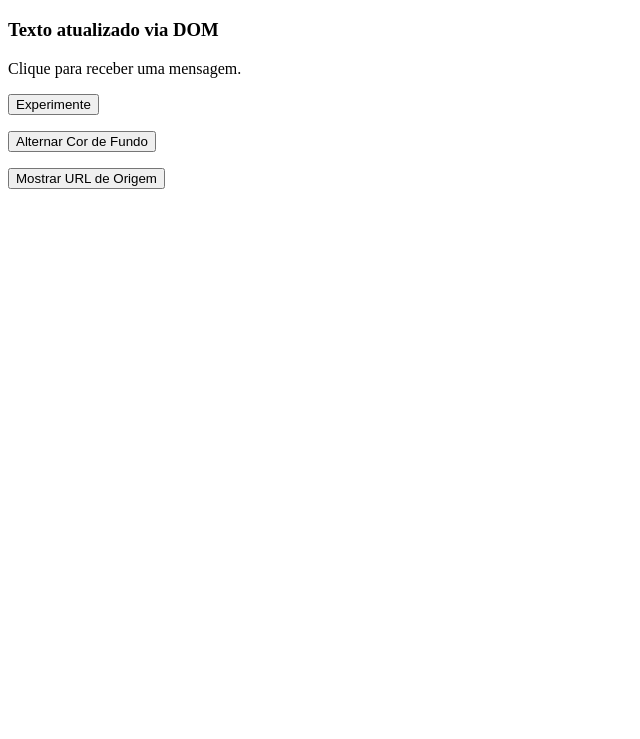
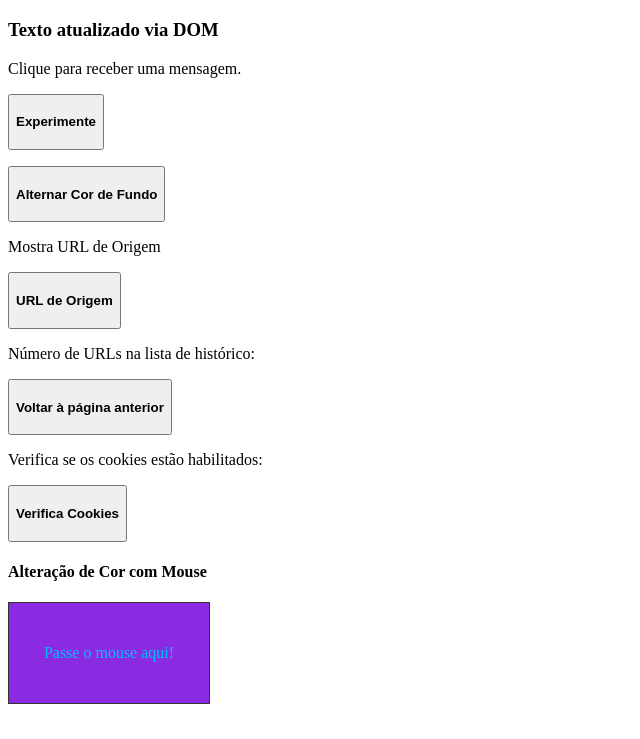
Before and after one commit to CaroliisRibeiro/JavaScript-Document-Object-Model-e-Evento, a plain HTML site: page index.html in a window 1280 px wide. Shown: the part 61-800 px from the top of the page, without its empty margins (0-640 px from the left). Drawn offline with Linux system fonts and the light colour scheme.

Commit message:
atividade finalizada 01

```diff
--- a/index.html
+++ b/index.html
@@ -4,22 +4,69 @@
     <meta charset="UTF-8">
     <meta name="viewport" content="width=device-width, initial-scale=1.0">
     <title>Carol Ribeiro</title>
+
+    <style>
+        /* Estilo para a caixa */
+        #caixa {
+            width: 200px;
+            height: 100px;
+            background-color: blueviolet;
+            color: red;
+            display: flex;
+            align-items: center;
+            justify-content: center;
+            border: 1px solid #333;
+            font-size: 16px;
+        }
+    </style>
+
 </head>
+
 <body>
     <h1 id = 'texto'> Texto Original</h1>
     <h3> Texto atualizado via DOM</h3>
 
     <p>Clique para receber uma mensagem.</p>
-    <button onclick="alertaTexto()">Experimente</button>
+    <button onclick="alertaTexto()"><h4>Experimente</h4></button>
     <p id = "texto"></p>
 
-    <button onclick="alteraCor()">Alternar Cor de Fundo</button>
+    <button onclick="alteraCor()"><h4>Alternar Cor de Fundo</h4></button>
 
 
-    <p id = "textoUrl"></p>
-    <button type="button" onclick="exibeURLAtual()">Mostrar URL de Origem</button>
+    <p id="texto3">Mostra URL de Origem</p>
+
+    <button type="button" onclick="exibeURLAtual()"><h4>URL de Origem</h4></button>
+
+    <p id = "textoUrl">Número de URLs na lista de histórico:</p>
+
+    <button type="button" onclick="voltaPagina()"><h4>Voltar à página anterior</h4></button>
 
 
+
+    <p>Verifica se os cookies estão habilitados:</p>
+    <button type="button" onclick="verificaCookies()"><h4>Verifica Cookies</h4></button>
+
+
+ <style>
+        /* Estilo para a caixa */
+        #caixa {
+            width: 200px;
+            height: 100px;
+            background-color: blueviolet;
+            color: DeepSkyBlue	;
+            display: flex;
+            align-items: center;
+            justify-content: center;
+            border: 1px solid #333;
+            font-size: 16px;
+        }
+    </style>
+
+    <h4>Alteração de Cor com Mouse</h4>
+
+    <div id="caixa" onmouseover="mudarCor()" onmouseout="restaurarCor()">
+        Passe o mouse aqui!
+    </div>
 
     <script src='teste.js'></script>
 
--- a/teste.js
+++ b/teste.js
@@ -4,7 +4,6 @@ function alertaTexto(){
 
         alert("Bem-vinde ao nosso site!");
       }
-
 
 
 function alteraCor() {
@@ -15,11 +14,11 @@ function alteraCor() {
         }
       }
 
-      function exibeURLAtual(){
-        alert("Mostrar URL");
-        let origin = window.location.origin;
+function exibeURLAtual(){
+  alert("Mostrar URL");
+    let origin = window.location.origin;
 
-        let novoParagrafo = document.createElement("p");
+    let novoParagrafo = document.createElement("p");
         novoParagrafo.innerHTML = origin + ' - URL de Origem';
         novoParagrafo.style.color = "deeppink";
 
@@ -27,3 +26,37 @@ function alteraCor() {
 
 
       }
+
+
+      function voltaPagina(){
+
+        let length = history.length;
+        document.getElementById("texto3").innerHTML = "Número de URLs na lista de histórico: " + length;
+
+        if (length > 1) {
+            history.back();
+        } else {
+            alert("Não há uma página anterior no histórico.");
+        }
+
+      }
+
+      function verificaCookies(){
+
+        if (navigator.cookieEnabled) {
+          alert("Cookies estão habilitados.");
+          document.getElementById("texto4").innerHTML = "Cookies estão habilitados no navegador.";
+      } else {
+          alert("Cookies não estão habilitados.");
+          document.getElementById("texto4").innerHTML = "Cookies não estão habilitados no navegador.";
+      }
+    }
+
+
+        function mudarCor() {
+            document.getElementById("caixa").style.backgroundColor = "blueviolet";
+        }
+
+        function restaurarCor() {
+          document.getElementById("caixa").style.backgroundColor = "Khaki";
+      }
```
